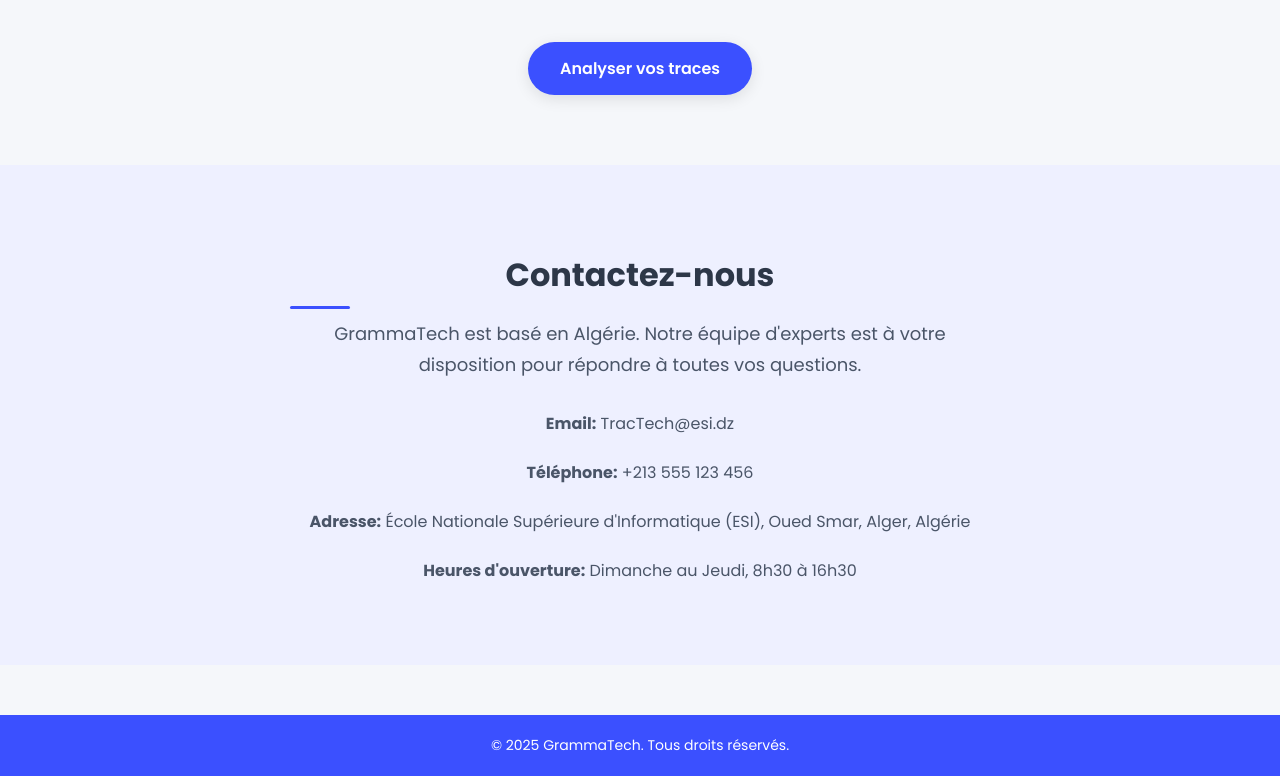
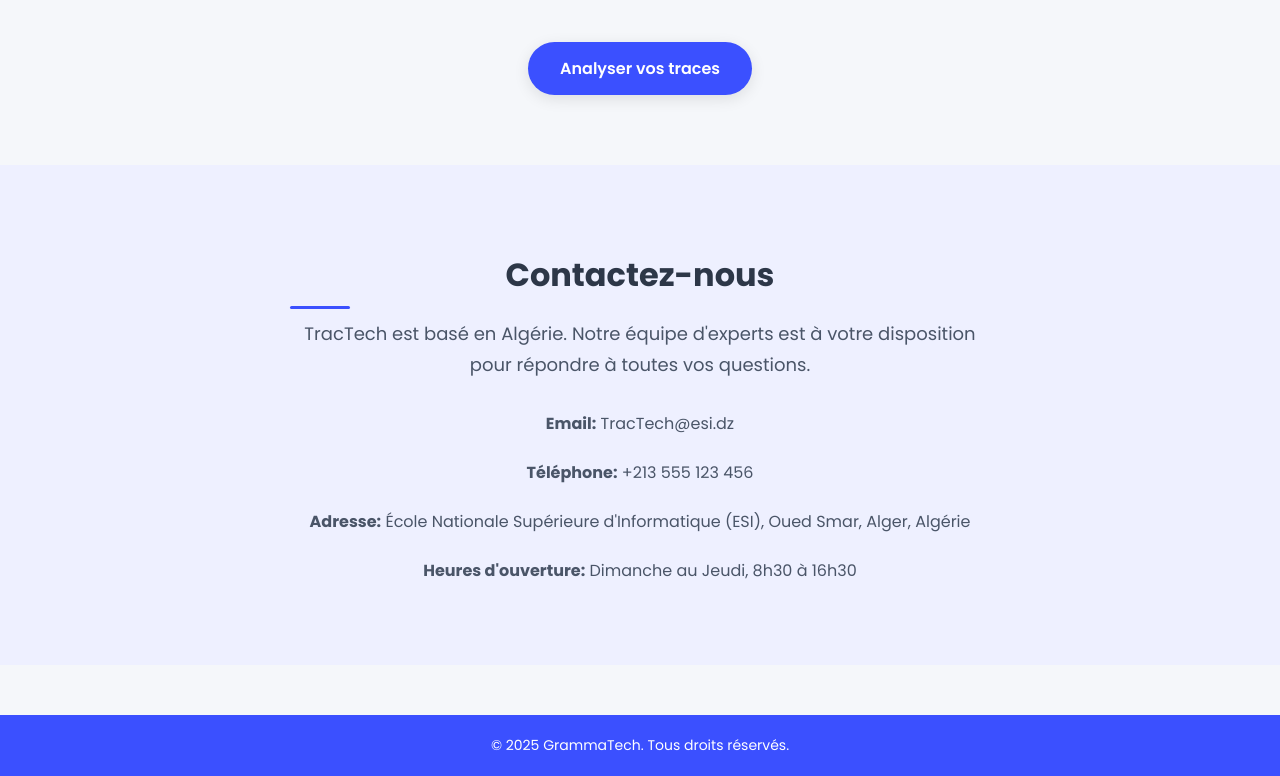
Before and after one commit to Maroua925/Dectection_tactique, a website: page public/home.html in a window 1280 px wide. Shown: the part 1472-2248 px from the top of the page. Drawn offline with Linux system fonts and the light colour scheme.

Commit message:
Update home.html

```diff
--- a/public/home.html
+++ b/public/home.html
@@ -336,7 +336,7 @@
     <div class="cta-section fade-in">
         <div class="cta-content">
             <h2 class="cta-title">Contactez-nous</h2>
-            <p class="cta-text">GrammaTech est basé en Algérie. Notre équipe d'experts est à votre disposition pour répondre à toutes vos questions.</p>
+            <p class="cta-text">TracTech est basé en Algérie. Notre équipe d'experts est à votre disposition pour répondre à toutes vos questions.</p>
             <div class="contact-info">
                 <p><strong>Email:</strong> TracTech@esi.dz</p>
                 <p><strong>Téléphone:</strong> +213 555 123 456</p>
```
